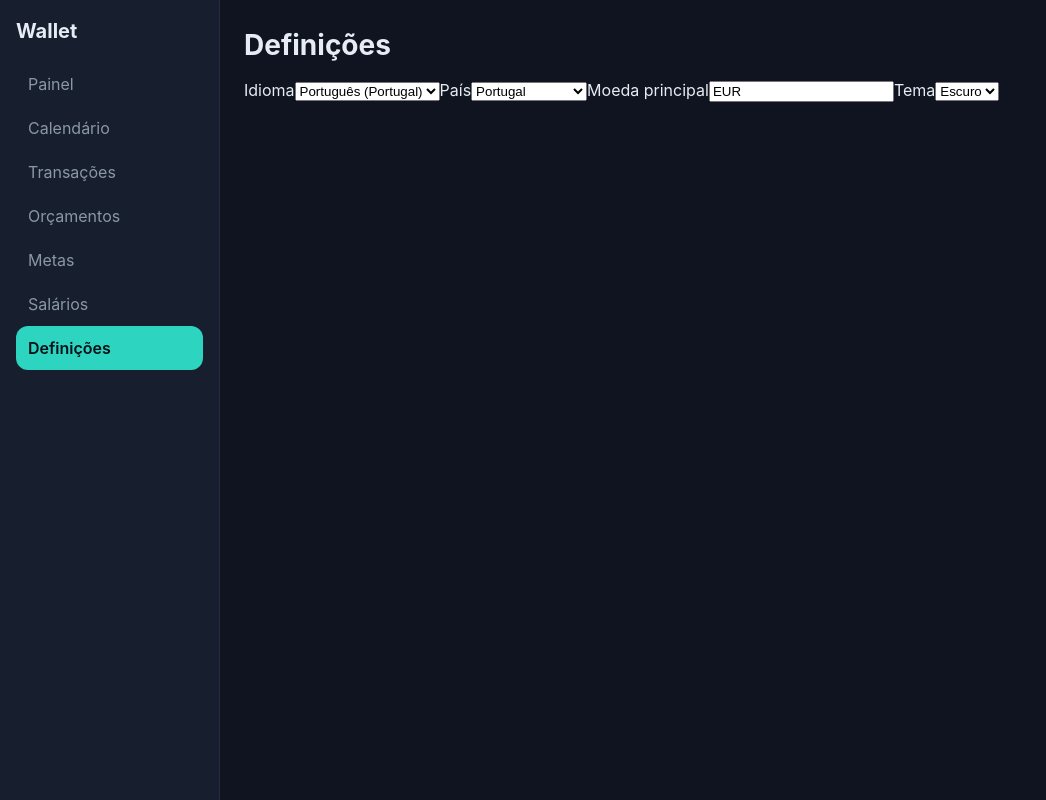
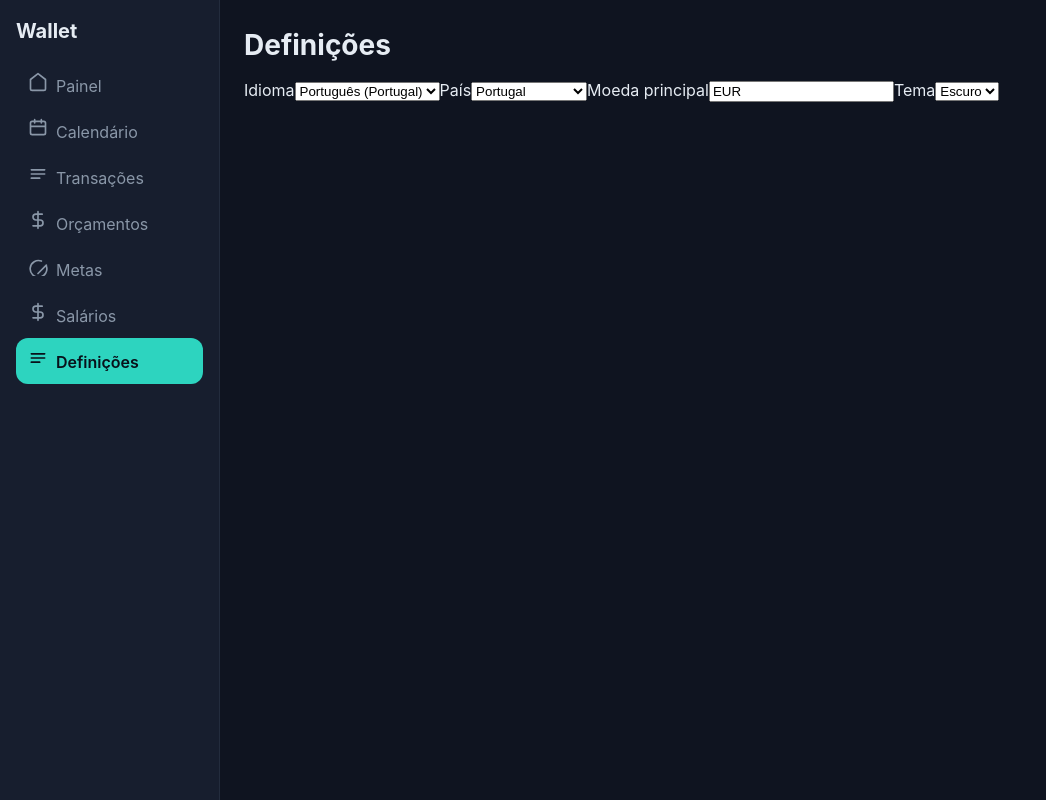
Before and after one commit to therealsyk/futurepal-app, a React (Vite) app: page /definicoes in a window 1280 px wide. Both pictures are taken after a click on the button "Concluir". Shown: the whole page, without its empty margins (0-1046 px from the left). Built offline with nearby package versions, Linux system fonts and the light colour scheme.

Commit message:
checkpoint: Fase 1-2: design system (overview-grid, category-row, stat-value maior) e Sidebar com iconees lineares + destaque do item ativo

```diff
--- a/src/ui/Sidebar.tsx
+++ b/src/ui/Sidebar.tsx
@@ -1,14 +1,20 @@
 import { NavLink } from 'react-router-dom';
 import { useTranslation } from 'react-i18next';
 
+const icon = (d: string) => (
+  <svg width="20" height="20" viewBox="0 0 24 24" fill="none" stroke="currentColor" strokeWidth="2" strokeLinecap="round" strokeLinejoin="round" aria-hidden="true">
+    <path d={d} />
+  </svg>
+);
+
 const items = [
-  { path: '/', key: 'nav.panel' },
-  { path: '/calendario', key: 'nav.calendar' },
-  { path: '/transacoes', key: 'nav.transactions' },
-  { path: '/orcamentos', key: 'nav.budgets' },
-  { path: '/metas', key: 'nav.goals' },
-  { path: '/salarios', key: 'nav.salaries' },
-  { path: '/definicoes', key: 'nav.settings' },
+  { path: '/', key: 'nav.panel', icon: 'M3 9l9-7 9 7v11a2 2 0 0 1-2 2H5a2 2 0 0 1-2-2z' },
+  { path: '/calendario', key: 'nav.calendar', icon: 'M8 2v4M16 2v4M3 10h18M5 4h14a2 2 0 0 1 2 2v12a2 2 0 0 1-2 2H5a2 2 0 0 1-2-2V6a2 2 0 0 1 2-2z' },
+  { path: '/transacoes', key: 'nav.transactions', icon: 'M4 7h16M4 12h16M4 17h10' },
+  { path: '/orcamentos', key: 'nav.budgets', icon: 'M12 2v20M17 5H9.5a3.5 3.5 0 0 0 0 7h5a3.5 3.5 0 0 1 0 7H6' },
+  { path: '/metas', key: 'nav.goals', icon: 'M22 11.08V12a10 10 0 1 1-5.914-5.914M22 11l-10 10' },
+  { path: '/salarios', key: 'nav.salaries', icon: 'M12 2v20M17 5H9.5a3.5 3.5 0 0 0 0 7h5a3.5 3.5 0 0 1 0 7H6' },
+  { path: '/definicoes', key: 'nav.settings', icon: 'M4 7h16M4 12h16M4 17h10' },
 ];
 
 export default function Sidebar() {
@@ -22,6 +28,7 @@ export default function Sidebar() {
           to={it.path}
           className={(props) => `sidebar-link${props.isActive ? ' active' : ''}`}
         >
+          <span className="sidebar-icon">{icon(it.icon)}</span>
           {t(it.key)}
         </NavLink>
       ))}
--- a/src/ui/theme.css
+++ b/src/ui/theme.css
@@ -66,6 +66,7 @@ body {
 
 .sidebar-link:hover { background: var(--card-2); }
 .sidebar-link.active { background: var(--accent); color: #08111a; font-weight: 600; }
+.sidebar-icon { display: inline-flex; align-items: center; margin-right: 8px; }
 
 .app-main { flex: 1; padding: 24px; }
 
```
